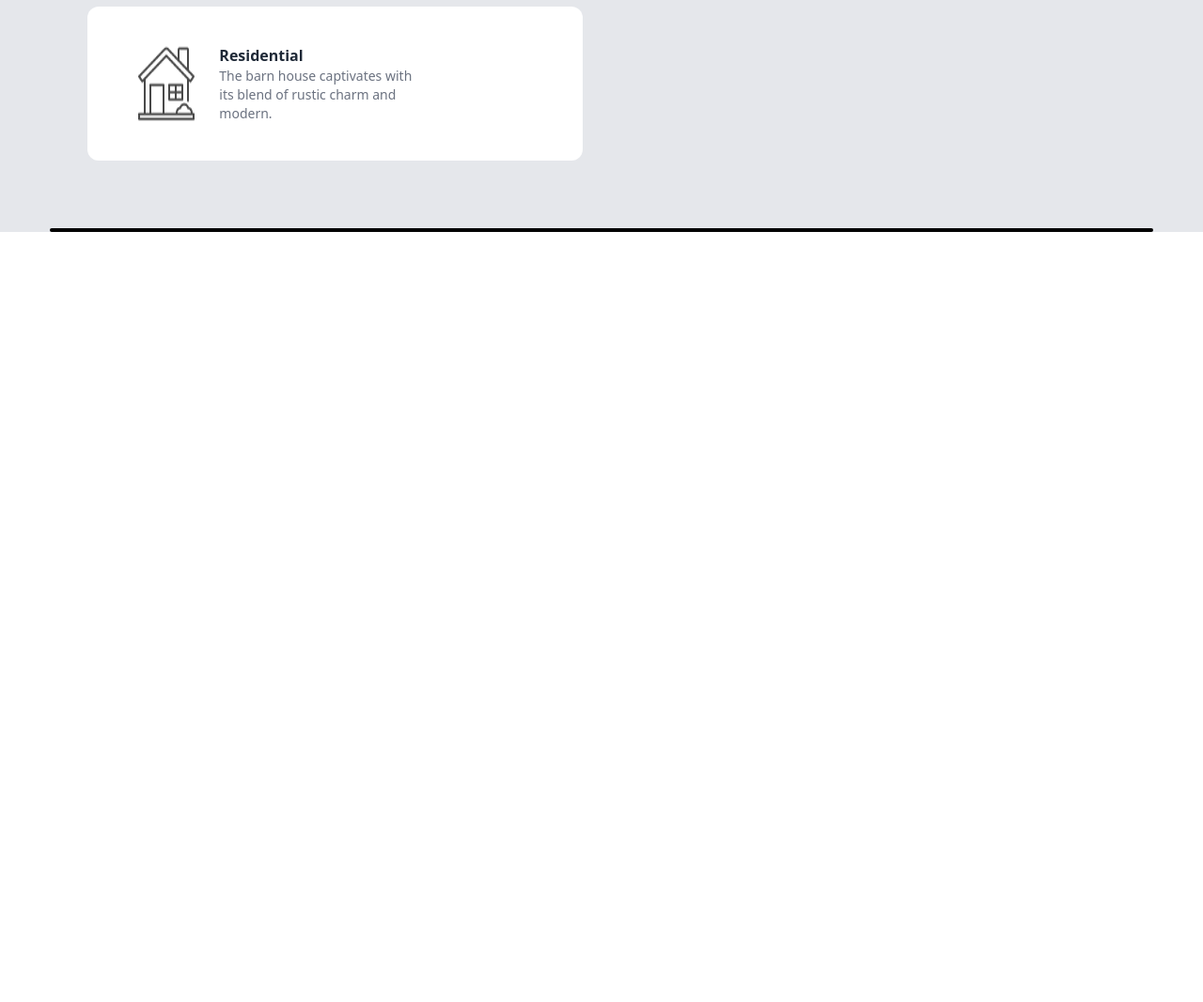
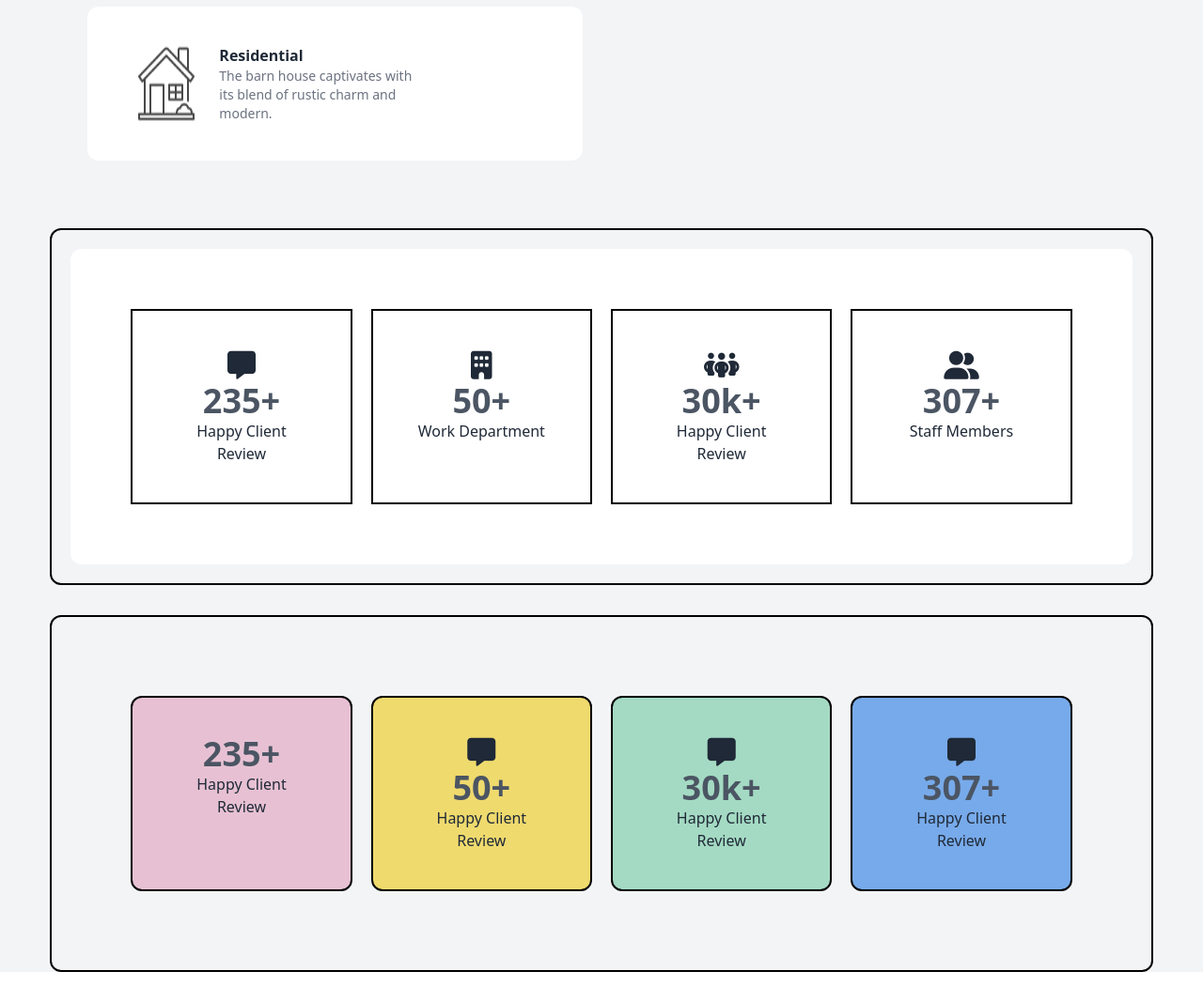
Before and after one commit to ALIASHRAFCHOWDHURY/Third-phase, a plain HTML site: page index.html in a window 1280 px wide. Shown: the part 1207-2274 px from the top of the page at 94% size. Before the commit the page ends 1486 px from the top, so only its background shows below. Drawn offline with nearby package versions, Linux system fonts and the light colour scheme.

Commit message:
Review part complete

```diff
--- a/index.html
+++ b/index.html
@@ -16,6 +16,10 @@
                         'btn-color':'#ABEF5F',
                         'bg-colorw':'#FFFFFF',
                         'bg-colorb':'#F4F4F4',
+                        'bg-concept':'#E7C1D3',
+                        'bg-design':'#EFDA6E',
+                        'bg-super':'#A4DAC3',
+                        'bg-budget':'#77AAEA',
                       }
                     }
                   }
@@ -82,7 +86,7 @@
                         </div>
                 </div>
         </header>
-        <main class="bg-gray-200">
+        <main class="bg-gray-100">
                <section class="md:w-11/12 mx-auto  md:my-8  rounded-xl my-5">
                         <div class="grid grid-cols-1 md:grid-cols-2 p-10 ">
                                 <div class="me-5 space-y-5 ">
@@ -108,8 +112,53 @@
                                 </div>
                         </div>
                </section>
-               <section class="md:w-11/12 mx-auto border-2 border-black md:my-8  rounded-xl my-5">
+               <section class="md:w-11/12 mx-auto border-2 border-black md:my-8   my-5 p-5 rounded-xl">
+                                <div class="grid grid-cols-1 md:grid-cols-4 gap-5 md:p-16 p-8 bg-white rounded-xl">
+                                        <div class="border-2 border-black text-center p-10">
+                                                <i class="fa-solid fa-message text-3xl"></i>
+                                                <h1 class="text-4xl font-bold text-gray-600">235+</h1>
+                                                <p class="">Happy Client Review</p>
+                                        </div>
+                                        <div class="border-2 border-black text-center p-10">
+                                                <i class="fa-solid fa-building text-3xl"></i>
+                                                <h1 class="text-4xl font-bold text-gray-600">50+</h1>
+                                                <p class="">Work Department</p>
+                                        </div>
+                                        <div class="border-2 border-black text-center p-10">
+                                                <i class="fa-solid fa-people-group text-3xl"></i>
+                                                <h1 class="text-4xl font-bold text-gray-600">30k+</h1>
+                                                <p class="">Happy Client Review</p>
+                                        </div>
+                                        <div class="border-2 border-black text-center p-10 ">
+                                                <i class="fa-solid fa-user-group text-3xl"></i>
+                                                <h1 class="text-4xl font-bold text-gray-600">307+</h1>
+                                                <p class="">Staff Members</p>
+                                        </div>
+                                </div>
+               </section>
+               <section class="md:w-11/12 mx-auto border-2 border-black md:my-8   my-5 p-5 rounded-xl">
+                                <div class="grid grid-cols-1 md:grid-cols-4 gap-5 md:p-16 p-8  rounded-xl">
+                                        <div class="border-2 border-black text-center p-10 rounded-xl bg-bg-concept">
 
+                                                <h1 class="text-4xl font-bold text-gray-600">235+</h1>
+                                                <p class="">Happy Client Review</p>
+                                        </div>
+                                        <div class="border-2 border-black text-center p-10 rounded-xl bg-bg-design">
+                                                <i class="fa-solid fa-message text-3xl"></i>
+                                                <h1 class="text-4xl font-bold text-gray-600">50+</h1>
+                                                <p class="">Happy Client Review</p>
+                                        </div>
+                                        <div class="border-2 border-black text-center p-10 rounded-xl bg-bg-super">
+                                                <i class="fa-solid fa-message text-3xl"></i>
+                                                <h1 class="text-4xl font-bold text-gray-600">30k+</h1>
+                                                <p class="">Happy Client Review</p>
+                                        </div>
+                                        <div class="border-2 border-black text-center p-10 rounded-xl bg-bg-budget">
+                                                <i class="fa-solid fa-message text-3xl"></i>
+                                                <h1 class="text-4xl font-bold text-gray-600">307+</h1>
+                                                <p class="">Happy Client Review</p>
+                                        </div>
+                                </div>
                </section>
         </main>
 </body>
```
